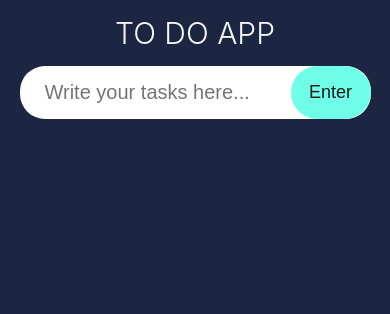
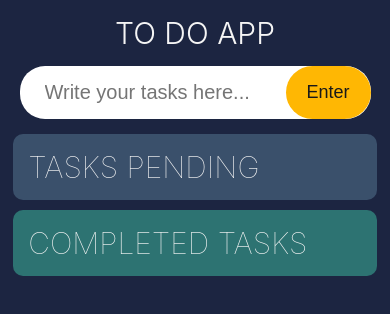
Before and after one commit to benjaminpeto/react-ts-todoapp, a React (Create React App) app: page / in a window 390 px wide. Shown: the top 314 px of the page. Built offline with nearby package versions, Linux system fonts and the light colour scheme; the HTML template or start-up script is replaced by a standard one.

Commit message:
prepared singleTodo and todoList component for future functionality of drag and drop, cleaned up codebase, implemented styling for these components

```diff
--- a/src/components/inputField/InputField.style.css
+++ b/src/components/inputField/InputField.style.css
@@ -21,26 +21,26 @@
 
 .input-btn {
   position: absolute;
-  width: 80px;
+  width: 85px;
   height: 53px;
   margin: 12px;
   border-radius: 30px;
   right: -12px;
   border: none;
   font-size: 18px;
-  background-color: #6FFFE9;
+  background-color: #ffb703;
   color: rgb(25, 25, 25);
   transition: 0.2s all;
   cursor: pointer;
 }
 
 .input-btn:hover {
-  background-color: #5BC0BE;
+  background-color: #fb8500;
 }
 
 .input-btn:active {
   transform: scale(0.95);
-  box-shadow: 1px 1px 15px #5BC0BE;
+  box-shadow: 1px 1px 15px #fb8500;
 }
 
 @media (max-width: 768px) {
--- a/src/components/singleTodo/SingleTodo.style.css
+++ b/src/components/singleTodo/SingleTodo.style.css
@@ -1,10 +1,16 @@
 .single-todo {
   display: flex;
-  width: 30%;
   border-radius: 15px;
   padding: 20px;
   margin-top: 10px;
   background-color: #5BC0BE;
+  transition: 2ms;
+  cursor: pointer;
+}
+
+.single-todo:hover {
+  box-shadow: 0 0 20px rgba(0, 0, 0, 0.6);
+  transform: scale(1.01);
 }
 
 .single-todo-text {
@@ -30,14 +36,8 @@
   cursor: pointer;
 }
 
-@media (max-width: 1200px) {
-  .single-todo {
-    width: 40%;
-  }
-}
-
-@media (max-width: 768px) {
+/* @media (max-width: 768px) {
   .single-todo {
     width: 100%;
   }
-}
+} */
--- a/src/components/todoList/TodoList.style.css
+++ b/src/components/todoList/TodoList.style.css
@@ -1,12 +1,45 @@
-.todos {
+.container {
   display: flex;
-  justify-content: space-evenly;
+  justify-content: space-around;
+  align-items: flex-start;
   width: 90%;
-  flex-wrap: wrap;
+  margin-top: 15px;
+}
+
+.todos-pending {
+  display: flex;
+  width: 47.5%;
+  flex-direction: column;
+  padding: 15px;
+  border-radius: 10px;
+  background-color: #3A506B;
+}
+
+.todos-heading {
+  font-size: 30px;
+  color: whitesmoke;
+  text-transform: uppercase;
+  font-weight: 100;
+}
+
+.done {
+  background-color: #2D7372;
+}
+
+@media (max-width: 1100px) {
+  .todos-pending {
+    width: 45%;
+  }
 }
 
 @media (max-width: 768px) {
-  .todos {
+  .container {
+    width: 95%;
+    flex-direction: column;
+    align-items: center;
+  }
+  .todos-pending {
     width: 90%;
+    margin-bottom: 10px;
   }
 }
--- a/src/components/todoList/TodoList.tsx
+++ b/src/components/todoList/TodoList.tsx
@@ -10,18 +10,38 @@ interface Props {
 
 const TodoList: React.FC<Props> = ({ todos, setTodos }: Props) => {
   return (
-    <div className="todos">
+    <div className="container">
+      <div className='todos-pending'>
+        <span className="todos-heading">
+          Tasks pending
+        </span>
         {
-        todos.map(todo => (
+          todos.map((todo) => (
             <SingleTodo
+              key={todo.id}
               todo={todo}
-            key={todo.id}
               todos={todos}
               setTodos={setTodos}
             />
           ))
         }
       </div>
+      <div className='todos-pending done'>
+        <span className="todos-heading">
+          Completed tasks
+        </span>
+        {
+          todos.map((todo) => (
+            <SingleTodo
+              key={todo.id}
+              todo={todo}
+              todos={todos}
+              setTodos={setTodos}
+            />
+          ))
+        }
+      </div>
+    </div>
   )
 }
 
```
Lines whose indentation alone changed are shown as unchanged.
